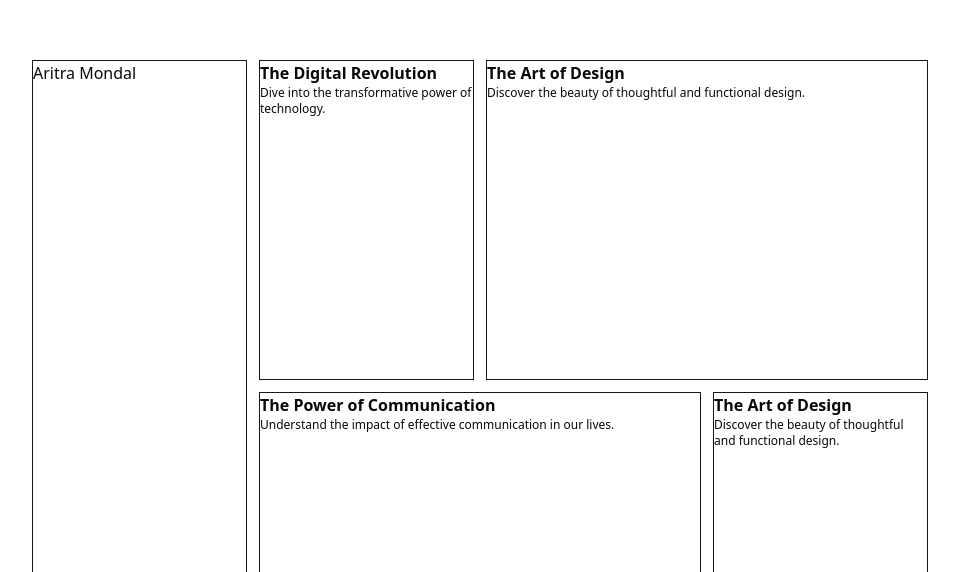
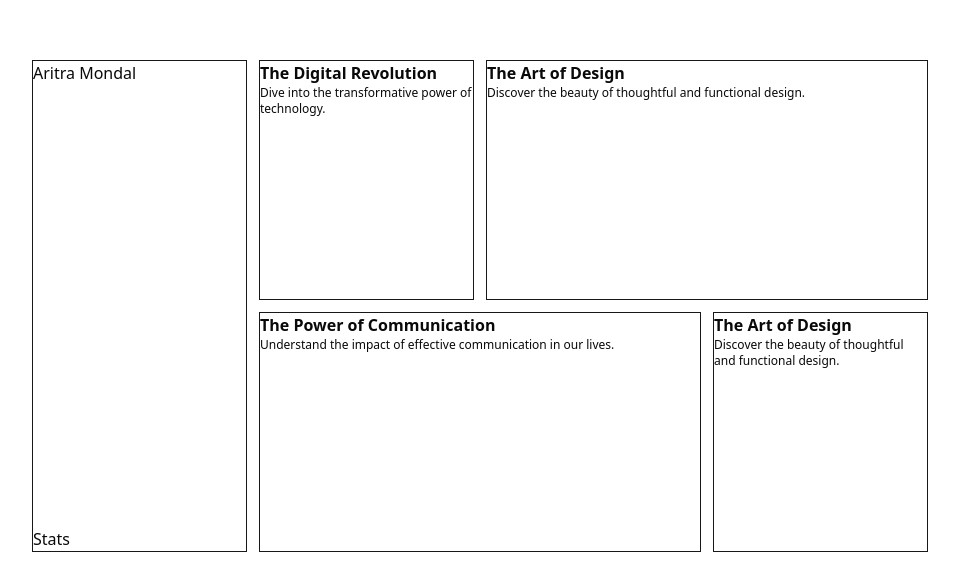
Before and after one commit to aritra1999/beepboop, a SvelteKit app: page /docs in a window 1280 px wide. Shown: the part 228-800 px from the top of the page, without its empty margins (160-1119 px from the left). Built offline with nearby package versions, Linux system fonts and the light colour scheme.

Commit message:
chroe: update bento card layout

```diff
--- a/src/app.css
+++ b/src/app.css
@@ -78,5 +78,5 @@
 }
 
 .bento-item-base {
-	@apply shadow-input row-span-1 flex flex-col justify-between space-y-4 border border-zinc-900 bg-white transition duration-200 hover:shadow-xl dark:border-white/[0.2] dark:bg-black dark:shadow-none;
+	@apply shadow-input flex flex-col justify-between space-y-4 border border-zinc-900 bg-white transition duration-200 hover:shadow-xl dark:border-white/[0.2] dark:bg-black dark:shadow-none;
 }
--- a/src/lib/components/ui/BentoGrid/BentoGrid.svelte
+++ b/src/lib/components/ui/BentoGrid/BentoGrid.svelte
@@ -6,7 +6,7 @@
 
 <div
 	class={cn(
-		'mx-auto grid max-w-7xl grid-cols-1 gap-3 md:auto-rows-[18rem] md:grid-cols-4',
+		'mx-auto grid max-w-7xl grid-cols-1 gap-3 md:auto-rows-[15rem] md:grid-cols-4',
 		className
 	)}
 >
--- a/src/routes/[username]/+page.svelte
+++ b/src/routes/[username]/+page.svelte
@@ -8,7 +8,7 @@
 
 {#if data.profile && data.content}
 	<section class="flex h-screen w-screen items-start justify-center px-3 py-24 sm:py-72">
-		<BentoGrid className="max-w-4xl mx-auto md:auto-rows-[20rem] overflow-y-auto pb-20">
+		<BentoGrid className="max-w-4xl mx-auto overflow-y-auto pb-20">
 			<ProfileCard profile={data.profile} />
 			{#each data.content.items as item, i (i)}
 				<BentoGridItem {item} />
```
